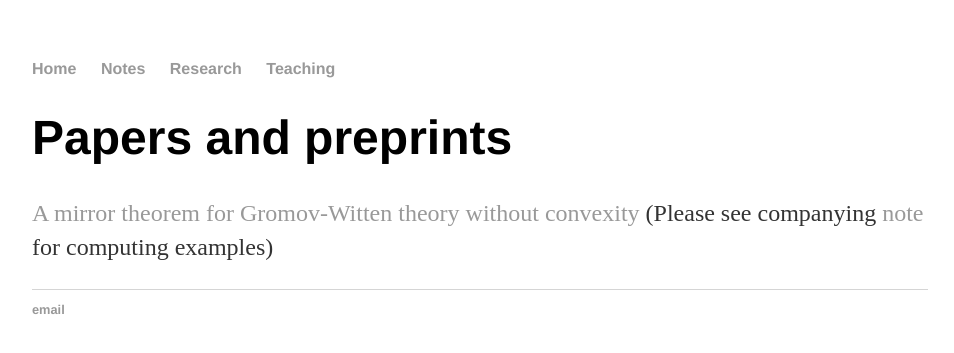
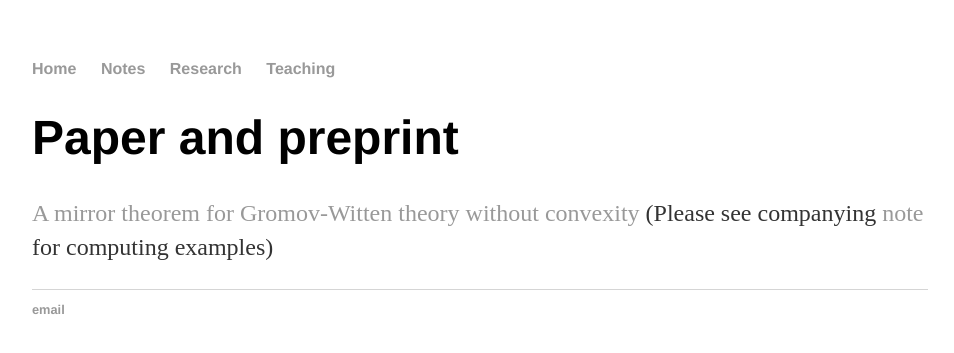
Before and after one commit to Junmathwang/junmathwang.github.io, a Jekyll site: the page built from research/index.html, in a window 1280 px wide. Shown: the top 353 px of the page, without its empty margins (160-1114 px from the left). Built offline with Jekyll 4.4.1, drawn with Linux system fonts in a browser that asks for light colours.

Commit message:
Update index.html

```diff
--- a/research/index.html
+++ b/research/index.html
@@ -5,7 +5,7 @@ title: Research of Jun Wang
 
 	<div class="research">
 
-					<h1>Papers and preprints</h1>
+					<h1>Paper and preprint</h1>
 
 					<p> <a href="http://arxiv.org/abs/1910.14440">A mirror theorem for Gromov-Witten theory without convexity</a> (Please see companying <a href="/notes/I-functions for toric stack hypersurfaces.pdf">note</a> for computing examples)
 
```
